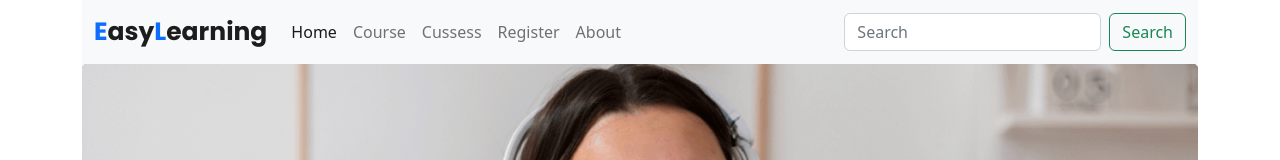
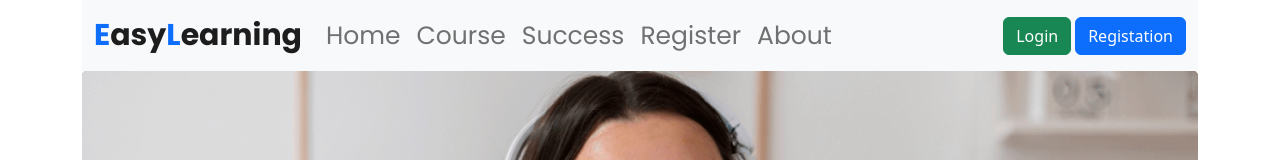
Before and after one commit to abuhanifornob/easy-learning-website-main, a plain HTML site: page index.html in a window 1280 px wide. Shown: the top 160 px of the page. Drawn offline with Linux system fonts and the light colour scheme.

Commit message:
Loginn & Registation Button add in navbar

```diff
--- a/index.html
+++ b/index.html
@@ -27,16 +27,16 @@
                     <span class="navbar-toggler-icon"></span>
                   </button>
                     <div class="collapse navbar-collapse" id="navbarSupportedContent">
-                        <ul class="navbar-nav me-auto mb-2 mb-lg-0">
+                        <ul class="navbar-nav me-auto mb-2 mb-lg-0 ul-text">
                             <li class="nav-item">
-                                <a class="nav-link active" aria-current="page" href="#">Home</a>
+                                <a class="nav-link " aria-current="page" href="#">Home</a>
                             </li>
                             <li class="nav-item">
                                 <a class="nav-link" href="#">Course</a>
                             </li>
                             <li class="nav-item ">
                                 <a class="nav-link " href="#" role="button" aria-expanded="false">
-                          Cussess
+                                    Success
                         </a>
 
                             </li>
@@ -48,8 +48,9 @@
                             </li>
                         </ul>
                         <form class="d-flex" role="search">
-                            <input class="form-control me-2" type="search" placeholder="Search" aria-label="Search">
-                            <button class="btn btn-outline-success" type="submit">Search</button>
+
+                            <button class="btn btn-success" type="submit">Login</button>
+                            <button class="btn btn-primary ms-1" type="submit">Registation</button>
                         </form>
                     </div>
                 </div>
--- a/style.css
+++ b/style.css
@@ -40,5 +40,11 @@
 .brand-text {
     color: #1D1D1D;
     font-family: 'Poppins', sans-serif;
+    font-size: 30px;
+}
+
+.ul-text {
+    color: #777777;
     font-size: 25px;
+    font-family: 'Poppins', sans-serif;
 }
```
